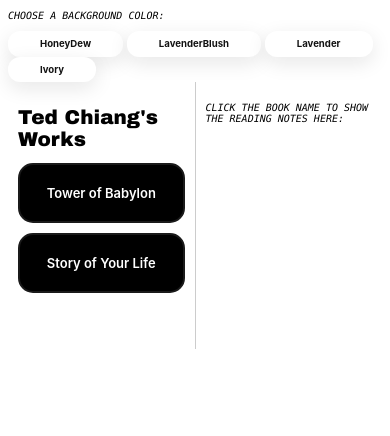
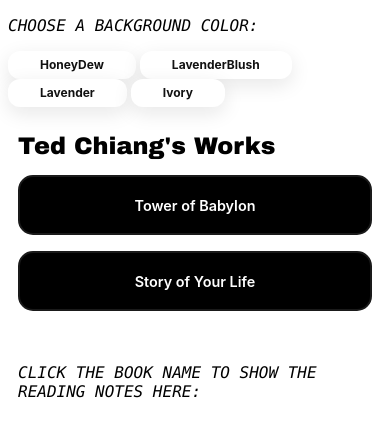
Before and after one commit to ElodyPan/NYU-Web-Mapping-2024-Class-Project, a plain HTML site: page index.html in a window 390 px wide. Drawn offline with nearby package versions, Linux system fonts and the light colour scheme.

Commit message:
Update styles.css

```diff
--- a/styles.css
+++ b/styles.css
@@ -1,9 +1,9 @@
-
-div p{
+/* General paragraph styles within div elements */
+div p {
   font-family: "Lucida Console", Monaco, monospace;
-  font-size: 10px;
-  letter-spacing: 0px;
-  word-spacing: 0px;
+  font-size: 1rem;
+  letter-spacing: normal;
+  word-spacing: normal;
   color: #000000;
   font-weight: 400;
   text-decoration: none solid rgb(68, 68, 68);
@@ -11,18 +11,20 @@ div p{
   font-variant: normal;
   text-transform: uppercase;
 }
+
+/* Styles for color buttons */
 .color-btn {
   align-items: center;
   background-color: #fff;
   border-radius: 12px;
-  box-shadow: transparent 0 0 0 3px,rgba(18, 18, 18, .1) 0 6px 20px;
+  box-shadow: transparent 0 0 0 3px, rgba(18, 18, 18, .1) 0 6px 20px;
   box-sizing: border-box;
   color: #121212;
   cursor: pointer;
   display: inline-flex;
   flex: 1 1 auto;
-  font-family: Inter,sans-serif;
-  font-size: 0.6rem;
+  font-family: Inter, sans-serif;
+  font-size: 0.75rem; /* Use relative units */
   font-weight: 700;
   justify-content: center;
   line-height: 1;
@@ -31,17 +33,20 @@ div p{
   padding: 0.5rem 2rem;
   text-align: center;
   text-decoration: none;
-  transition: box-shadow .2s,-webkit-box-shadow .2s;
+  transition: box-shadow .2s, -webkit-box-shadow .2s;
   white-space: nowrap;
   border: 0;
   user-select: none;
   -webkit-user-select: none;
   touch-action: manipulation;
 }
+
+/* Color button hover effect */
 .color-btn:hover {
   box-shadow: #121212 0 0 0 3px, transparent 0 0 0 0;
 }
 
+/* Styles for book buttons */
 .book-btn {
   appearance: none;
   background-color: #000000;
@@ -51,8 +56,8 @@ div p{
   color: #FFFFFF;
   cursor: pointer;
   display: inline-block;
-  font-family: Roobert,-apple-system,BlinkMacSystemFont,"Segoe UI",Helvetica,Arial,sans-serif,"Apple Color Emoji","Segoe UI Emoji","Segoe UI Symbol";
-  font-size: 13px;
+  font-family: Roobert, -apple-system, BlinkMacSystemFont, "Segoe UI", Helvetica, Arial, sans-serif, "Apple Color Emoji", "Segoe UI Emoji", "Segoe UI Symbol";
+  font-size: 1rem;
   font-weight: 600;
   line-height: normal;
   margin: 0;
@@ -68,11 +73,15 @@ div p{
   touch-action: manipulation;
   width: 100%;
   will-change: transform;
-  margin-bottom: 10px
+  margin-bottom: 1rem;
 }
+
+/* Disabled state for book buttons */
 .book-btn:disabled {
   pointer-events: none;
 }
+
+/* Hover and active states for book buttons */
 .book-btn:hover {
   box-shadow: rgba(0, 0, 0, 0.25) 0 8px 15px;
   transform: translateY(-2px);
@@ -82,11 +91,9 @@ div p{
   transform: translateY(0);
 }
 
-h1{
+/* Styles for headings */
+h1, h2 {
   font-family: "Arial Black", Gadget, sans-serif;
-  font-size: 20px;
-  letter-spacing: 0px;
-  word-spacing: 0px;
   color: #000000;
   font-weight: 700;
   text-decoration: none solid rgb(68, 68, 68);
@@ -94,50 +101,69 @@ h1{
   font-variant: normal;
   text-transform: capitalize;
 }
-h2{
-font-family: "Arial Black", Gadget, sans-serif;
-font-size: 12px;
-letter-spacing: 0px;
-word-spacing: 0px;
-color: #000000;
-font-weight: 700;
+
+h1 {
+  font-size: 2rem;
+}
+
+h2 {
+  font-size: 1.5rem;
   text-decoration: underline solid rgb(68, 68, 68);
-font-style: normal;
-font-variant: normal;
-text-transform: capitalize;
 }
-div{
+
+/* General div styles */
+div {
   font-family: "Times New Roman", Times, serif;
-font-size: 15px;
-letter-spacing: 0px;
-word-spacing: 0px;
+  font-size: 1rem;
   color: #000000;
   font-weight: 400;
   text-decoration: none solid rgb(68, 68, 68);
   font-style: italic;
   font-variant: normal;
-text-transform: none;
 }
+
+/* Container and column layout */
 #container {
   display: flex;
+  flex-wrap: wrap;
 }
 
 .column {
   flex: 1;
   padding: 10px;
-  min-height: 200px;
+  box-sizing: border-box;
 }
 
 #column-left {
   border-right: 1px solid #ccc;
 }
 
+/* Hidden elements */
 .hidden {
   display: none;
 }
-#note-display{
+
+/* Margins for note and image display */
+#note-display, #image-display {
   margin-top: 15px;
 }
-#image-display{
-  margin-top: 15px
+
+/* Responsive adjustments with media queries */
+@media (max-width: 768px) {
+  .column {
+    flex-basis: 100%;
   }
+  #column-left {
+    border-right: none;
+  }
+  .book-btn {
+    padding: 12px 18px;
+    font-size: 0.9rem;
+  }
+  h1 {
+    font-size: 1.5rem;
+  }
+  h2 {
+    font-size: 1.25rem;
+  }
+}
```
Lines whose indentation alone changed are shown as unchanged.
